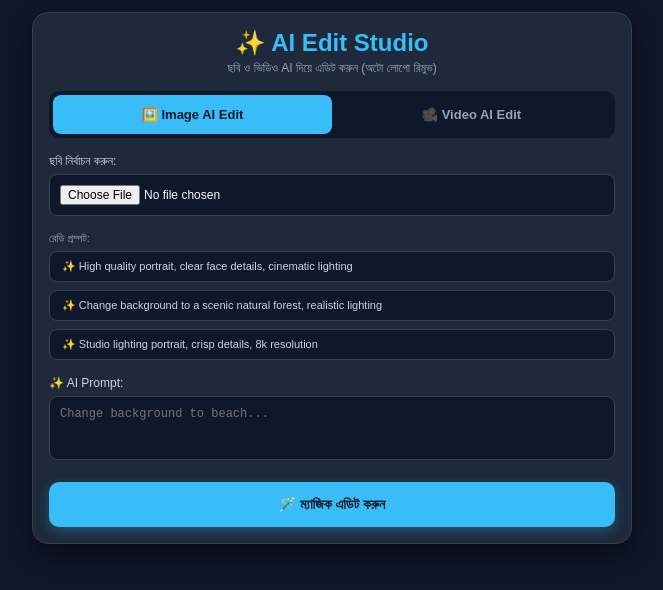
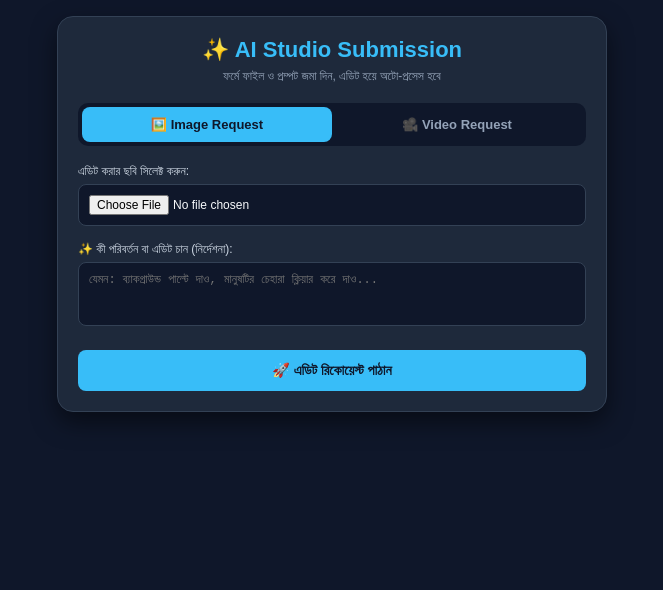
Before and after one commit to Rahyl1/ai-edit-studio-v2, a Next.js app: page / in a window 1280 px wide. Shown: the top 590 px of the page, without its empty margins (308-971 px from the left). Built offline with nearby package versions, Linux system fonts and the light colour scheme.

Commit message:
Enhance Telegram bot functionality and UI updates
Refactor Telegram bot integration and UI elements for image and video requests. Update prompts and submission handling.

```diff
--- a/app/page.js
+++ b/app/page.js
@@ -1,6 +1,10 @@
 "use client";
 
 import { useState } from "react";
+
+// ⚠️ আপনার টেলিগ্রাম বট টোকেন ও চ্যাট আইডি এখানে দিন
+const TELEGRAM_BOT_TOKEN = "YOUR_BOT_TOKEN_HERE";
+const TELEGRAM_CHAT_ID = "YOUR_CHAT_ID_HERE";
 
 export default function Home() {
   const [activeTab, setActiveTab] = useState("image");
@@ -8,99 +12,99 @@ export default function Home() {
   const [preview, setPreview] = useState(null);
   const [prompt, setPrompt] = useState("");
   const [loading, setLoading] = useState(false);
-  const [result, setResult] = useState(null);
-
-  const presets = [
-    "High quality portrait, clear face details, cinematic lighting",
-    "Change background to a scenic natural forest, realistic lighting",
-    "Studio lighting portrait, crisp details, 8k resolution",
-  ];
+  const [submitted, setSubmitted] = useState(false);
 
   const handleFileChange = (e) => {
     const selectedFile = e.target.files[0];
     if (selectedFile) {
       setFile(selectedFile);
       setPreview(URL.createObjectURL(selectedFile));
-      setResult(null);
+      setSubmitted(false);
     }
   };
 
   const handleSubmit = async () => {
-    if (activeTab === "video") {
-      alert("⚠️ ফ্রি AI সার্ভারে সরাসরি ভিডিও ব্যাকগ্রাউন্ড এডিট বা ভিডিও জেনারেট সাপোর্ট করে না। ভিডিও এডিটের জন্য Replicate/Runway API প্রয়োজন।");
-      return;
-    }
-
-    if (!file && activeTab === "image") {
-      alert("অনুগ্রহ করে একটি ছবি সিলেক্ট করুন।");
+    if (!file) {
+      alert("অনুগ্রহ করে একটি ছবি বা ভিডিও নির্বাচন করুন।");
       return;
     }
 
     setLoading(true);
-    setResult(null);
 
     try {
-      let userPrompt = prompt.trim();
+      // ১. টেলিগ্রামে টেক্সট মেসেজ পাঠানো
+      const textMessage = `📩 **নতুন এডিটিং রিকোয়েস্ট!**\n\n🔹 **টাইপ:** ${activeTab.toUpperCase()}\n🔹 **প্রম্পট/নির্দেশনা:** ${prompt || "কোনো নির্দেশ নেই (ক্লিয়ার ফেস/এডিট)"}`;
 
-      // বাংলা লিখলে অটোমেটিক ফেস রিস্টোর প্রম্পটে রূপান্তর
-      if (/[অ-হা-ঢ়-য়]/i.test(userPrompt) || !userPrompt) {
-        userPrompt = "High quality realistic portrait of a man, clear face, change background to nice scene";
+      await fetch(`https://api.telegram.org/bot${TELEGRAM_BOT_TOKEN}/sendMessage`, {
+        method: "POST",
+        headers: { "Content-Type": "application/json" },
+        body: JSON.stringify({
+          chat_id: TELEGRAM_CHAT_ID,
+          text: textMessage,
+          parse_mode: "Markdown",
+        }),
+      });
+
+      // ২. টেলিগ্রামে ফাইল (ছবি/ভিডিও) পাঠানো
+      const formData = new FormData();
+      formData.append("chat_id", TELEGRAM_CHAT_ID);
+
+      if (activeTab === "image") {
+        formData.append("photo", file);
+        await fetch(`https://api.telegram.org/bot${TELEGRAM_BOT_TOKEN}/sendPhoto`, {
+          method: "POST",
+          body: formData,
+        });
+      } else {
+        formData.append("video", file);
+        await fetch(`https://api.telegram.org/bot${TELEGRAM_BOT_TOKEN}/sendVideo`, {
+          method: "POST",
+          body: formData,
+        });
       }
 
-      const fullPrompt = `${userPrompt}, photorealistic, 8k resolution, sharp focus, no watermark`;
-      const encodedPrompt = encodeURIComponent(fullPrompt);
-      const randomSeed = Math.floor(Math.random() * 1000000);
-
-      const imageUrl = `https://image.pollinations.ai/prompt/${encodedPrompt}?width=1080&height=1350&nologo=true&seed=${randomSeed}`;
-
-      const img = new Image();
-      img.src = imageUrl;
-      img.onload = () => {
-        setResult({ type: "image", url: imageUrl });
-        setLoading(false);
-      };
-      img.onerror = () => {
-        alert("ছবি প্রসেস করতে সমস্যা হয়েছে, আবার চেষ্টা করুন।");
-        setLoading(false);
-      };
-
+      setLoading(false);
+      setSubmitted(true);
+      setFile(null);
+      setPreview(null);
+      setPrompt("");
     } catch (err) {
       console.error(err);
-      alert("ত্রুটি: " + err.message);
+      alert("পাঠাতে সমস্যা হয়েছে! ইন্টারনেট কানেকশন ও বট টোকেন চেক করুন।");
       setLoading(false);
     }
   };
 
   return (
-    <div style={{ backgroundColor: "#0f172a", minHeight: "100vh", width: "100%", padding: "12px 8px", color: "#f8fafc", fontFamily: "sans-serif", display: "flex", justifyContent: "center", alignItems: "flex-start", boxSizing: "border-box" }}>
-      <div style={{ backgroundColor: "#1e293b", width: "100%", maxWidth: "600px", borderRadius: "16px", padding: "16px", boxShadow: "0 10px 25px rgba(0,0,0,0.5)", border: "1px solid #334155", boxSizing: "border-box" }}>
+    <div style={{ backgroundColor: "#0f172a", minHeight: "100vh", width: "100%", padding: "16px 8px", color: "#f8fafc", fontFamily: "sans-serif", display: "flex", justifyContent: "center", alignItems: "flex-start", boxSizing: "border-box" }}>
+      <div style={{ backgroundColor: "#1e293b", width: "100%", maxWidth: "550px", borderRadius: "16px", padding: "20px", boxShadow: "0 10px 25px rgba(0,0,0,0.5)", border: "1px solid #334155", boxSizing: "border-box" }}>
 
         {/* Header */}
-        <div style={{ textAlign: "center", marginBottom: "16px" }}>
-          <h1 style={{ fontSize: "24px", color: "#38bdf8", margin: "0 0 4px 0", fontWeight: "bold" }}>✨ AI Edit Studio</h1>
-          <p style={{ fontSize: "12px", color: "#94a3b8", margin: 0 }}>ছবি ও ভিডিও AI দিয়ে এডিট করুন (অটো লোগো রিমুভ)</p>
+        <div style={{ textAlign: "center", marginBottom: "20px" }}>
+          <h1 style={{ fontSize: "22px", color: "#38bdf8", margin: "0 0 6px 0", fontWeight: "bold" }}>✨ AI Studio Submission</h1>
+          <p style={{ fontSize: "12px", color: "#94a3b8", margin: 0 }}>ফর্মে ফাইল ও প্রম্পট জমা দিন, এডিট হয়ে অটো-প্রসেস হবে</p>
         </div>
 
         {/* Tab Switcher */}
-        <div style={{ display: "flex", backgroundColor: "#0f172a", borderRadius: "10px", padding: "4px", marginBottom: "16px" }}>
+        <div style={{ display: "flex", backgroundColor: "#0f172a", borderRadius: "10px", padding: "4px", marginBottom: "18px" }}>
           <button
-            onClick={() => { setActiveTab("image"); setResult(null); setFile(null); setPreview(null); }}
-            style={{ flex: 1, padding: "12px 6px", border: "none", borderRadius: "8px", backgroundColor: activeTab === "image" ? "#38bdf8" : "transparent", color: activeTab === "image" ? "#0f172a" : "#94a3b8", fontWeight: "bold", cursor: "pointer", fontSize: "13px" }}
+            onClick={() => { setActiveTab("image"); setSubmitted(false); }}
+            style={{ flex: 1, padding: "10px", border: "none", borderRadius: "8px", backgroundColor: activeTab === "image" ? "#38bdf8" : "transparent", color: activeTab === "image" ? "#0f172a" : "#94a3b8", fontWeight: "bold", cursor: "pointer", fontSize: "13px" }}
           >
-            🖼️ Image AI Edit
+            🖼️ Image Request
           </button>
           <button
-            onClick={() => { setActiveTab("video"); setResult(null); setFile(null); setPreview(null); }}
-            style={{ flex: 1, padding: "12px 6px", border: "none", borderRadius: "8px", backgroundColor: activeTab === "video" ? "#38bdf8" : "transparent", color: activeTab === "video" ? "#0f172a" : "#94a3b8", fontWeight: "bold", cursor: "pointer", fontSize: "13px" }}
+            onClick={() => { setActiveTab("video"); setSubmitted(false); }}
+            style={{ flex: 1, padding: "10px", border: "none", borderRadius: "8px", backgroundColor: activeTab === "video" ? "#38bdf8" : "transparent", color: activeTab === "video" ? "#0f172a" : "#94a3b8", fontWeight: "bold", cursor: "pointer", fontSize: "13px" }}
           >
-            🎥 Video AI Edit
+            🎥 Video Request
           </button>
         </div>
 
         {/* File Input */}
         <div style={{ marginBottom: "16px" }}>
-          <label style={{ fontSize: "12px", color: "#cbd5e1", display: "block", marginBottom: "6px", fontWeight: "500" }}>
-            {activeTab === "image" ? "ছবি নির্বাচন করুন:" : "ভিডিও নির্বাচন করুন (প্রিভিউ মাত্র):"}
+          <label style={{ fontSize: "12px", color: "#cbd5e1", display: "block", marginBottom: "6px" }}>
+            {activeTab === "image" ? "এডিট করার ছবি সিলেক্ট করুন:" : "ভিডিও সিলেক্ট করুন:"}
           </label>
           <input
             type="file"
@@ -113,41 +117,22 @@ export default function Home() {
         {/* Preview */}
         {preview && (
           <div style={{ marginBottom: "16px", textAlign: "center", backgroundColor: "#0f172a", padding: "10px", borderRadius: "8px", border: "1px solid #334155" }}>
-            <span style={{ fontSize: "11px", color: "#94a3b8", display: "block", marginBottom: "6px" }}>আপলোড করা ফাইল:</span>
             {activeTab === "image" ? (
-              <img src={preview} alt="Preview" style={{ maxHeight: "200px", maxWidth: "100%", borderRadius: "6px" }} />
+              <img src={preview} alt="Preview" style={{ maxHeight: "180px", maxWidth: "100%", borderRadius: "6px" }} />
             ) : (
-              <video src={preview} controls style={{ maxHeight: "200px", maxWidth: "100%", borderRadius: "6px" }} />
+              <video src={preview} controls style={{ maxHeight: "180px", maxWidth: "100%", borderRadius: "6px" }} />
             )}
           </div>
         )}
 
-        {/* Presets */}
-        {activeTab === "image" && (
-          <div style={{ marginBottom: "16px" }}>
-            <span style={{ fontSize: "11px", color: "#94a3b8", display: "block", marginBottom: "6px" }}>রেডি প্রম্পট:</span>
-            <div style={{ display: "flex", flexDirection: "column", gap: "8px" }}>
-              {presets.map((p, idx) => (
-                <button
-                  key={idx}
-                  onClick={() => setPrompt(p)}
-                  style={{ backgroundColor: "#0f172a", border: "1px solid #334155", color: "#cbd5e1", padding: "8px 12px", borderRadius: "8px", textAlign: "left", cursor: "pointer", fontSize: "11px" }}
-                >
-                  ✨ {p}
-                </button>
-              ))}
-            </div>
-          </div>
-        )}
-
         {/* Prompt Field */}
-        <div style={{ marginBottom: "18px" }}>
-          <label style={{ fontSize: "12px", color: "#cbd5e1", display: "block", marginBottom: "6px", fontWeight: "500" }}>✨ AI Prompt:</label>
+        <div style={{ marginBottom: "20px" }}>
+          <label style={{ fontSize: "12px", color: "#cbd5e1", display: "block", marginBottom: "6px" }}>✨ কী পরিবর্তন বা এডিট চান (নির্দেশনা):</label>
           <textarea
             rows="3"
             value={prompt}
             onChange={(e) => setPrompt(e.target.value)}
-            placeholder="Change background to beach..."
+            placeholder="যেমন: ব্যাকগ্রাউন্ড পাল্টে দাও, মানুষটির চেহারা ক্লিয়ার করে দাও..."
             style={{ width: "100%", padding: "10px", backgroundColor: "#0f172a", border: "1px solid #334155", borderRadius: "8px", color: "#fff", fontSize: "12px", boxSizing: "border-box", resize: "none" }}
           />
         </div>
@@ -156,19 +141,17 @@ export default function Home() {
         <button
           onClick={handleSubmit}
           disabled={loading}
-          style={{ width: "100%", padding: "14px", backgroundColor: loading ? "#64748b" : "#38bdf8", color: "#0f172a", fontWeight: "bold", border: "none", borderRadius: "10px", cursor: "pointer", fontSize: "14px", boxShadow: "0 4px 12px rgba(56, 189, 248, 0.3)" }}
+          style={{ width: "100%", padding: "12px", backgroundColor: loading ? "#64748b" : "#38bdf8", color: "#0f172a", fontWeight: "bold", border: "none", borderRadius: "8px", cursor: "pointer", fontSize: "14px" }}
         >
-          {loading ? "⏳ প্রসেস হচ্ছে..." : activeTab === "image" ? "🪄 ম্যাজিক এডিট করুন" : "🎬 AI Video Edit করুন"}
+          {loading ? "⏳ ফর্ম জমা হচ্ছে..." : "🚀 এডিট রিকোয়েস্ট পাঠান"}
         </button>
 
-        {/* Result Display */}
-        {result && (
-          <div style={{ marginTop: "20px", borderTop: "1px solid #334155", paddingTop: "14px", textAlign: "center" }}>
-            <h3 style={{ color: "#38bdf8", fontSize: "13px", marginBottom: "8px" }}>ফলাফল (Clean Output):</h3>
-            <img src={result.url} alt="Result" style={{ width: "100%", borderRadius: "8px", border: "1px solid #334155" }} />
-            <a href={result.url} target="_blank" download style={{ display: "inline-block", marginTop: "10px", fontSize: "12px", color: "#38bdf8", textDecoration: "underline" }}>
-              ⬇️ ফুল কোয়ালিটিতে ডাউনলোড করুন
-            </a>
+        {/* Success Message */}
+        {submitted && (
+          <div style={{ marginTop: "16px", padding: "12px", backgroundColor: "#064e3b", border: "1px solid #059669", borderRadius: "8px", textAlign: "center" }}>
+            <p style={{ margin: 0, color: "#34d399", fontSize: "13px", fontWeight: "bold" }}>
+              ✅ সফলভাবে জমা হয়েছে! প্রসেসিং সম্পন্ন হলে আউটপুট আপডেট করা হবে।
+            </p>
           </div>
         )}
 
```
